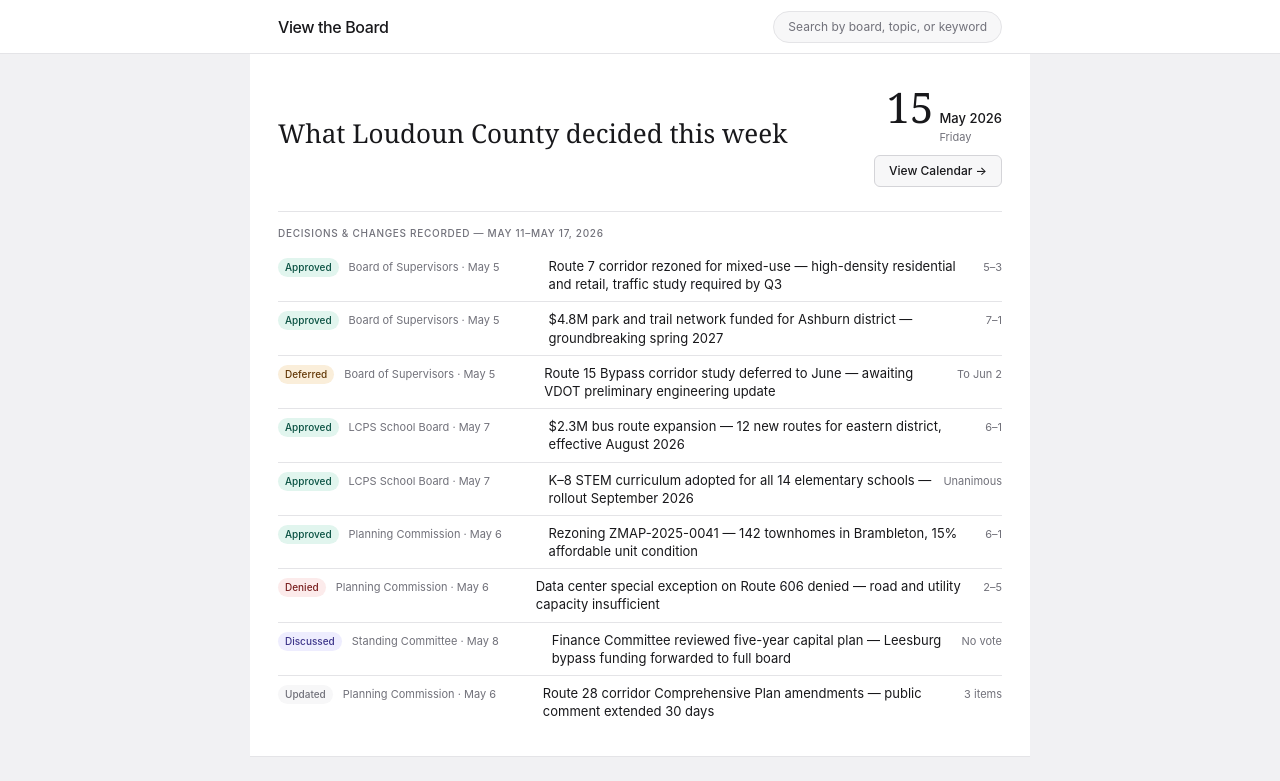
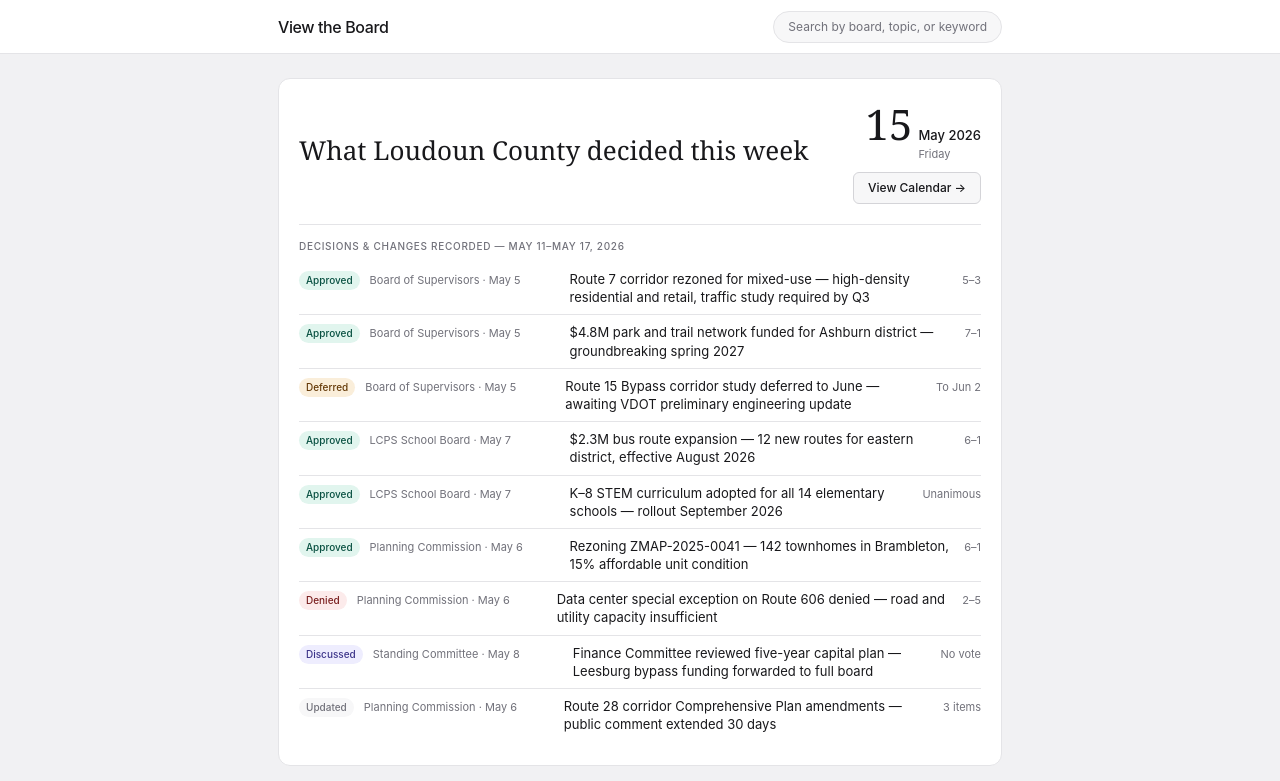
Before and after one commit to trynna-be-nerdy/vtb, a Next.js app in the folder frontend/: page / in a window 1280 px wide. Shown: the top 781 px of the page. Built offline with nearby package versions, Linux system fonts and the light colour scheme; no server answers; the database is empty.

Commit message:
feat(frontend): add 593c764fab08311a.webpack.hot-update.json, 6e0f48b...

```diff
--- a/frontend/app/globals.css
+++ b/frontend/app/globals.css
@@ -103,10 +103,15 @@ body {
 }
 
 /* ── INTRO ── */
+.intro-wrapper {
+  padding: 24px 28px 0;
+}
 .intro {
-  padding: 32px 28px 28px;
+  padding: 24px 20px 24px;
   background: var(--color-background-primary);
-  border-bottom: 0.5px solid var(--color-border-tertiary);
+  border: 0.5px solid var(--color-border-tertiary);
+  border-radius: var(--border-radius-lg);
+  overflow: hidden;
 }
 .intro-title {
   font-family: var(--font-serif);
@@ -162,7 +167,7 @@ body {
 /* ── ACTIVITY LOG ── */
 .activity-log {
   border-top: 0.5px solid var(--color-border-tertiary);
-  margin-top: 24px;
+  margin-top: 20px;
   padding-top: 14px;
 }
 .activity-log-label {
--- a/frontend/app/page.tsx
+++ b/frontend/app/page.tsx
@@ -35,7 +35,9 @@ export default async function HomePage() {
       <Navbar />
 
       <div className="site-container">
-        <IntroSection recentMeetings={recentMeetingsData} />
+        <div className="intro-wrapper">
+          <IntroSection recentMeetings={recentMeetingsData} />
+        </div>
 
         <div className="main">
           {BOARD_CONFIGS.map((board, i) => (
```
